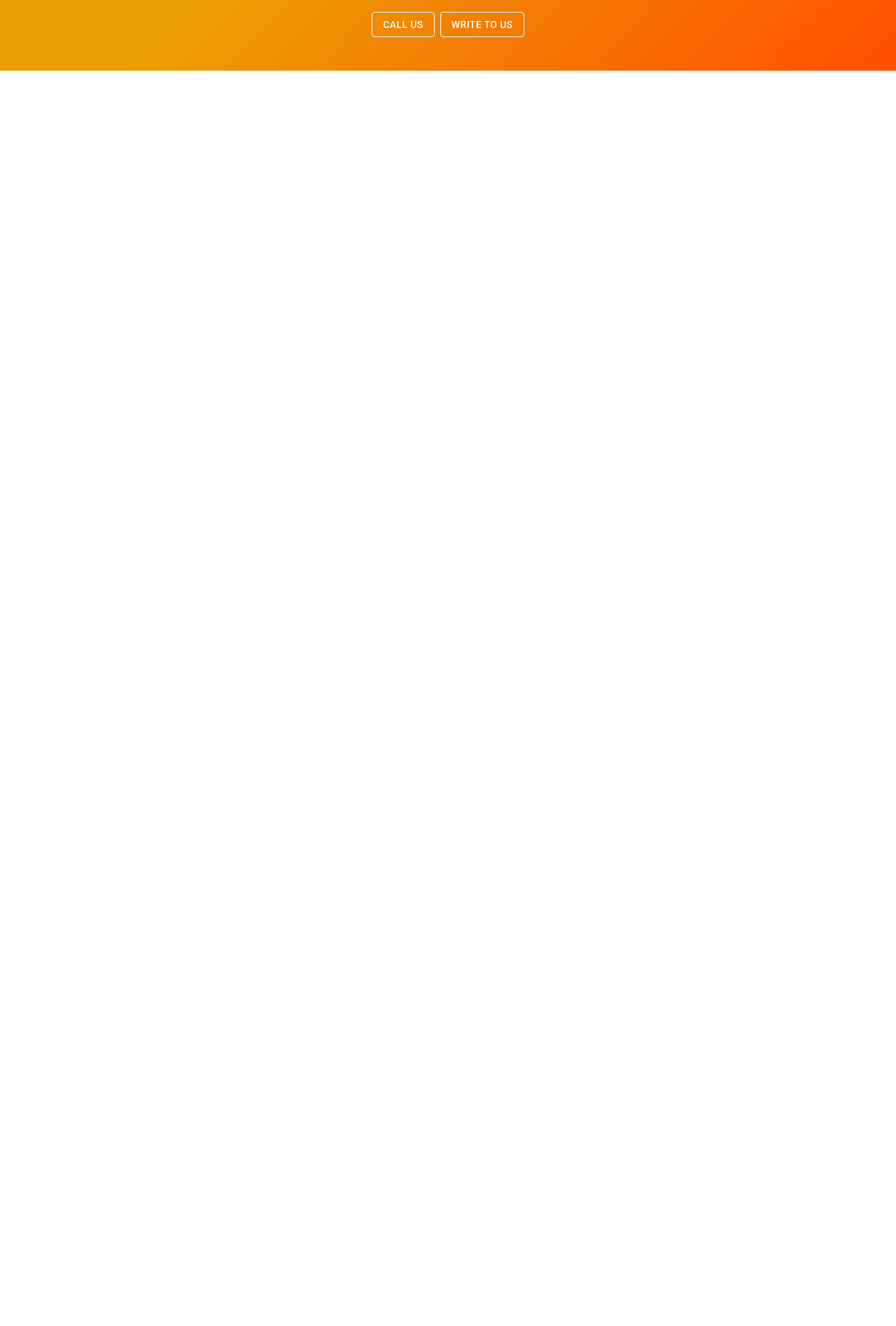
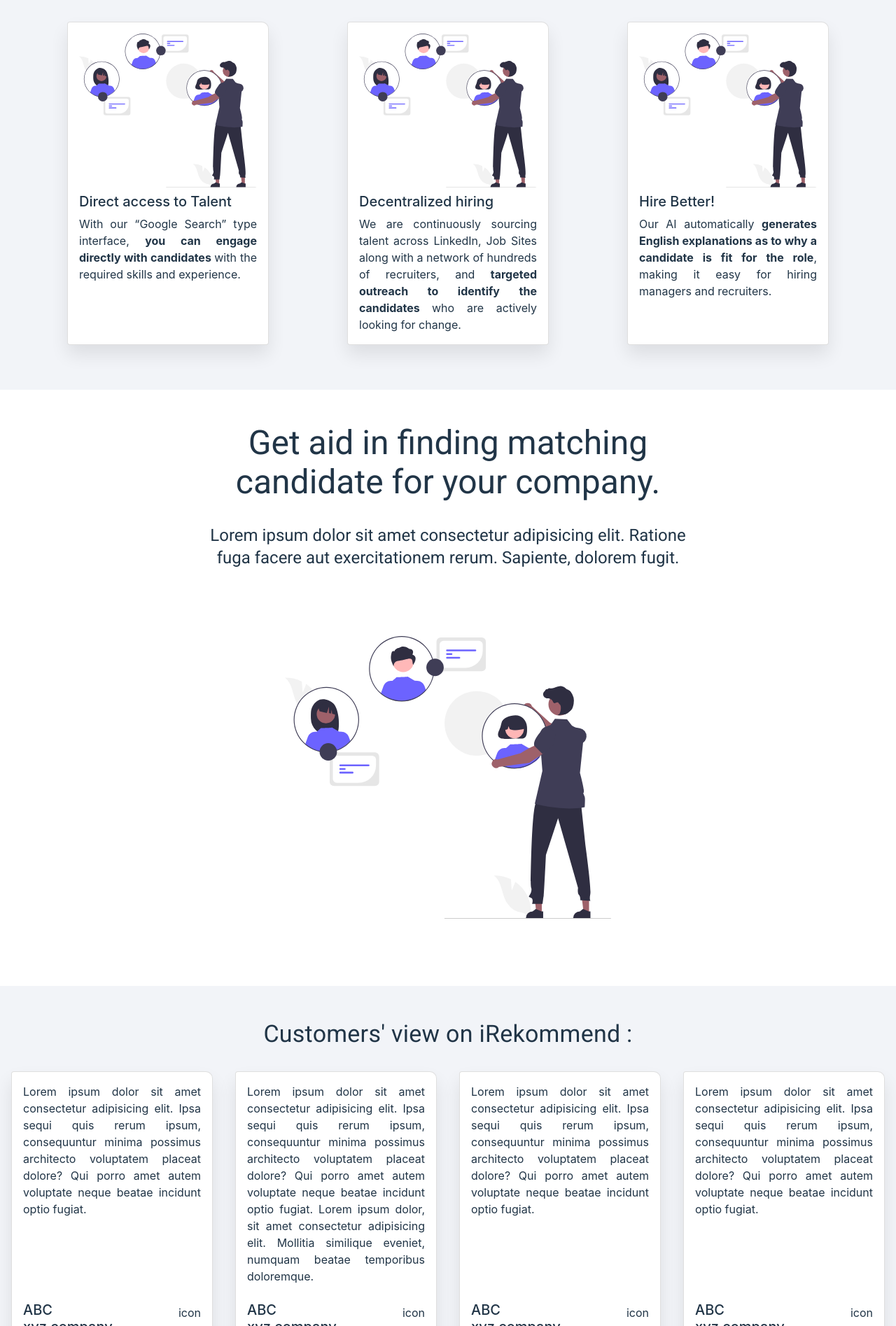
Before and after one commit to irekommend/Irekommend-Candidate-new, a React (Create React App) app: page /organization in a window 1280 px wide. Shown: the part 905-2800 px from the top of the page at 70% size. Before the commit the page ends 1506 px from the top, so only its background shows below. Built offline with nearby package versions, Linux system fonts and the light colour scheme; the HTML template or start-up script is replaced by a standard one.

Commit message:
Pushed by Parth

```diff
--- a/src/comp/emj.css
+++ b/src/comp/emj.css
@@ -21,7 +21,7 @@ a {
  .carousel__inner {
 	 height: 40rem;
 	 position: relative;
-    width: 70vw;
+	 width: calc(60rem);
 }
  .carousel__container {
 	 height: 100%;
@@ -37,16 +37,16 @@ a {
 	 padding: 0;
 	 position: absolute;
 	 transform: translateX(-50%);
-    width: 330vw;
+	 width: calc(330rem);
 }
  .carousel__slide-item {
 	 display: inline-block;
-    height: 60vh;
+	 height: 30rem;
 	 margin: 0;
 	 padding: 1rem;
 	 position: absolute;
 	 transition: all 0.3s;
-    width: 30vw;
+	 width: 30rem;
 }
  .carousel__slide-item-img-link {
 	 cursor: zoom-in;
@@ -115,9 +115,9 @@ a {
  .carousel__btn-arrow {
 	 border: solid black;
 	 border-width: 0 0.4rem 0.4rem 0;
-    height: 6rem;
+	 height: 6vw;
 	 padding: 3px;
-    width: 6rem;
+	 width: 6vw;
 	 z-index: 10;
 }
  .carousel__btn-arrow--left {
@@ -126,7 +126,9 @@ a {
  .carousel__btn-arrow--right {
 	 transform: rotate(-45deg);
 }
-.carousel__dots {
+
+
+ /* .carousel__dots {
 	 display: inline-block;
 	 left: 50%;
 	 margin-top: 2rem;
@@ -146,4 +148,4 @@ a {
 }
  .carousel__dots .dot.active {
 	 background: black;
-}
+} */
--- a/src/pages/Organization.js
+++ b/src/pages/Organization.js
@@ -17,7 +17,8 @@ const Org = () => {
         style={{ height: "100%" }}
       >
         <Typography variant="h3" style={{ fontWeight: "bold" }}>
-        iRekommend  helps you with <span className="text-grad"> efficient recruiting </span>
+          iRekommend helps you with{" "}
+          <span className="text-grad"> efficient recruiting </span>
         </Typography>
 
         <Typography className="mt-3">
@@ -119,34 +120,189 @@ const Org = () => {
     </div>
   );
 
+  const faster = () => (
+    <div className="d-flex flex-column align-items-center grey-bg py-5">
+      <Typography variant="h3" className="mb-3 px-4 text-center">
+        Hire faster by 86%
+      </Typography>
+      <div className="d-flex flex-row flex-wrap justify-content-evenly w-100">
+        <Card style={{ width: "18rem" }} className="mx-3 my-3 card-c">
+          <Card.Body className="d-flex flex-column">
+            <Card.Img src={svg1}></Card.Img>
+            <Card.Title className="mt-2">Direct access to Talent</Card.Title>
+            <Card.Text className="flex-grow-1" style={{ textAlign: "justify" }}>
+              With our “Google Search” type interface,{" "}
+              <span style={{ fontWeight: "bold" }}>
+                {" "}
+                you can engage directly with candidates{" "}
+              </span>{" "}
+              with the required skills and experience.
+            </Card.Text>
+          </Card.Body>
+        </Card>
+        <Card style={{ width: "18rem" }} className="mx-3 my-3 card-c">
+          <Card.Body className="d-flex flex-column">
+            <Card.Img src={svg1}></Card.Img>
+            <Card.Title className="mt-2">Decentralized hiring</Card.Title>
+            <Card.Text className="flex-grow-1" style={{ textAlign: "justify" }}>
+              We are continuously sourcing talent across LinkedIn, Job Sites
+              along with a network of hundreds of recruiters, and{" "}
+              <span style={{ fontWeight: "bold" }}>
+                {" "}
+                targeted outreach to identify the candidates{" "}
+              </span>{" "}
+              who are actively looking for change.
+            </Card.Text>
+          </Card.Body>
+        </Card>
+        <Card style={{ width: "18rem" }} className="mx-3 my-3 card-c">
+          <Card.Body className="d-flex flex-column">
+            <Card.Img src={svg1}></Card.Img>
+            <Card.Title className="mt-2">Hire Better!</Card.Title>
+            <Card.Text className="flex-grow-1" style={{ textAlign: "justify" }}>
+              Our AI automatically{" "}
+              <span style={{ fontWeight: "bold" }}>
+                {" "}
+                generates English explanations as to why a candidate is fit for
+                the role
+              </span>
+              , making it easy for hiring managers and recruiters.
+            </Card.Text>
+          </Card.Body>
+        </Card>
+      </div>
+    </div>
+  );
+
+  const aid = () => (
+    <div className="d-flex flex-row align-items-center justify-content-center flex-wrap-reverse">
+      <div className="mx-auto my-auto px-5">
+          <img
+            src={svg1}
+            alt={"logo"}
+            style={{ width: "100%", maxHeight: "500px" }}
+            className=" my-5 py-5"
+          />
+        </div>
+      <div className="d-flex flex-column justify-content-center mt-5 mx-3" style={{ maxWidth: "700px"}}>
+        <Typography variant="h3" className="mb-3 px-2 text-center" >
+          Get aid in finding matching candidate for your company.
+        </Typography>
+        <Typography variant="h5" className="mt-3 px-2 text-center" >
+          Lorem ipsum dolor sit amet consectetur adipisicing elit. Ratione fuga facere aut exercitationem rerum. Sapiente, dolorem fugit.
+        </Typography>
+      </div>
+    </div>
+  );
+
+  const custview = () => (
+    <div className="d-flex flex-column align-items-center py-5 grey-bg">
+      <Typography variant="h4" className="mb-3 px-4 text-center">
+        Customers' view on iRekommend :
+      </Typography>
+      <div className="d-flex flex-row flex-wrap justify-content-evenly w-100">
+        <Card style={{ width: "18rem" }} className="mx-3 my-3 card-c">
+          <Card.Body className="d-flex flex-column">
+            <Card.Text className="flex-grow-1" style={{ textAlign: "justify" }}>
+              Lorem ipsum dolor sit amet consectetur adipisicing elit. Ipsa
+              sequi quis rerum ipsum, consequuntur minima possimus architecto
+              voluptatem placeat dolore? Qui porro amet autem voluptate neque
+              beatae incidunt optio fugiat.
+            </Card.Text>
+            <div className="d-flex flex-row align-items-center">
+              <Card.Title className="flex-grow-1 mt-2">
+                ABC <br /> xyz company
+              </Card.Title>
+              <p>icon</p>
+            </div>
+          </Card.Body>
+        </Card>
+        <Card style={{ width: "18rem" }} className="mx-3 my-3 card-c">
+          <Card.Body className="d-flex flex-column">
+            <Card.Text className="flex-grow-1" style={{ textAlign: "justify" }}>
+              Lorem ipsum dolor sit amet consectetur adipisicing elit. Ipsa
+              sequi quis rerum ipsum, consequuntur minima possimus architecto
+              voluptatem placeat dolore? Qui porro amet autem voluptate neque
+              beatae incidunt optio fugiat. Lorem ipsum dolor, sit amet
+              consectetur adipisicing elit. Mollitia similique eveniet, numquam
+              beatae temporibus doloremque.
+            </Card.Text>
+            <div className="d-flex flex-row align-items-center">
+              <Card.Title className="flex-grow-1 mt-2">
+                ABC <br /> xyz company
+              </Card.Title>
+              <p>icon</p>
+            </div>
+          </Card.Body>
+        </Card>
+        <Card style={{ width: "18rem" }} className="mx-3 my-3 card-c">
+          <Card.Body className="d-flex flex-column">
+            <Card.Text className="flex-grow-1" style={{ textAlign: "justify" }}>
+              Lorem ipsum dolor sit amet consectetur adipisicing elit. Ipsa
+              sequi quis rerum ipsum, consequuntur minima possimus architecto
+              voluptatem placeat dolore? Qui porro amet autem voluptate neque
+              beatae incidunt optio fugiat.
+            </Card.Text>
+            <div className="d-flex flex-row align-items-center">
+              <Card.Title className="flex-grow-1 mt-2">
+                ABC <br /> xyz company
+              </Card.Title>
+              <p>icon</p>
+            </div>
+          </Card.Body>
+        </Card>
+        <Card style={{ width: "18rem" }} className="mx-3 my-3 card-c">
+          <Card.Body className="d-flex flex-column">
+            <Card.Text className="flex-grow-1" style={{ textAlign: "justify" }}>
+              Lorem ipsum dolor sit amet consectetur adipisicing elit. Ipsa
+              sequi quis rerum ipsum, consequuntur minima possimus architecto
+              voluptatem placeat dolore? Qui porro amet autem voluptate neque
+              beatae incidunt optio fugiat.
+            </Card.Text>
+            <div className="d-flex flex-row align-items-center">
+              <Card.Title className="flex-grow-1 mt-2">
+                ABC <br /> xyz company
+              </Card.Title>
+              <p>icon</p>
+            </div>
+          </Card.Body>
+        </Card>
+      </div>
+    </div>
+  );
+
   const questions = () => (
-    <div className="d-flex flex-column justify-content-center align-items-center py-5 px-3 gap-3 text-white text-center" style={{ background: "linear-gradient(315deg, #ff4e00 0%, #ec9f05 74%)", }}>
+    <div
+      className="d-flex flex-column justify-content-center align-items-center py-5 px-3 gap-3 text-white text-center"
+      style={{ background: "linear-gradient(315deg, #ff4e00 0%, #ec9f05 74%)" }}
+    >
       <Typography className="mb-3" variant="h4">
         Do you have any question?
       </Typography>
       <div className="d-flex flex-row gap-2">
-        <Button variant="outlined" style={{ width: "fit-content", color: "#fff", borderColor: "#fff" }}>
+        <Button
+          variant="outlined"
+          style={{ width: "fit-content", color: "#fff", borderColor: "#fff" }}
+        >
           Call us
         </Button>
-        <Button variant="outlined" style={{ width: "fit-content", color: "#fff", borderColor: "#fff" }}>
+        <Button
+          variant="outlined"
+          style={{ width: "fit-content", color: "#fff", borderColor: "#fff" }}
+        >
           Write to us
         </Button>
       </div>
     </div>
   );
 
-  const custview = () => (
-    <div>
-      <Typography>
-        Customers' view on iRekommend :
-      </Typography>
-    </div>
-  );
-
   return (
     <div className="about">
       {hero()}
+      {faster()}
+      {aid()}
       {/* {second()} */}
+      {custview()}
       {questions()}
     </div>
   );
```
Lines whose indentation alone changed are shown as unchanged.
